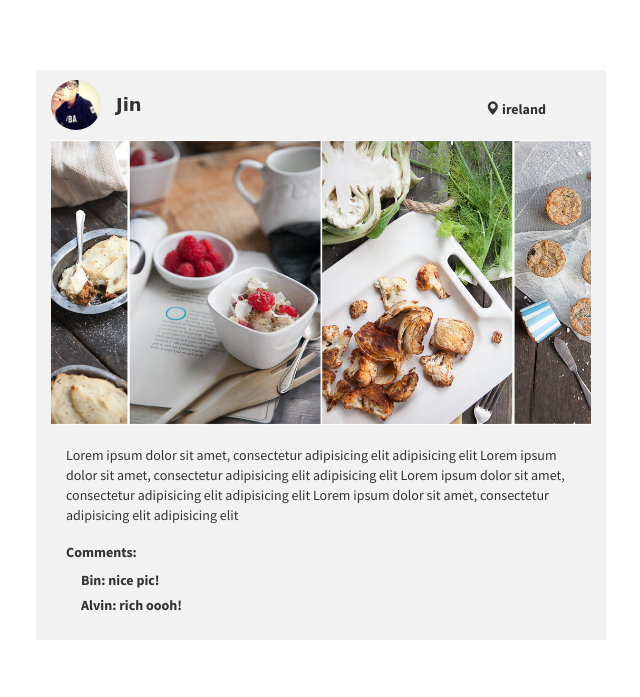
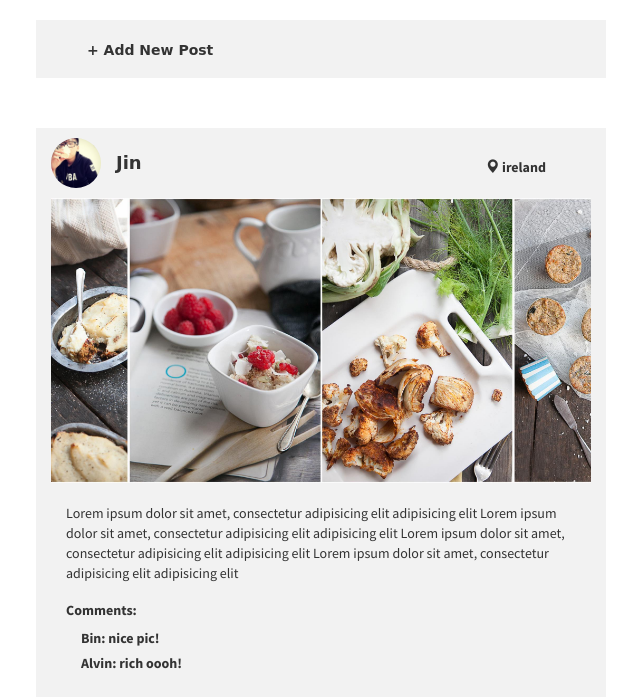
Before and after one commit to limchengbin/justeat, a PHP site: page /home.php in a window 1280 px wide. Shown: the part 51-748 px from the top of the page, without its empty margins (319-959 px from the left). Run offline with PHP 8.4, Linux system fonts and the light colour scheme.

Commit message:
profile & comment

```diff
--- a/css/home.css
+++ b/css/home.css
@@ -41,3 +41,13 @@ and open the template in the editor.
 .title{
     font-weight: bold;
 }
+
+.add-post{
+    background-color: #f2f2f2;
+}
+
+.add-post:hover{
+    background-color: red;
+    transition-duration: 0.4s;
+    color: #fff;
+}
--- a/home.php
+++ b/home.php
@@ -36,6 +36,9 @@ and open the template in the editor.
     <body>
         <?php include 'include/navbar.php' ?>
         <div class="container big-container">
+            <div class="col-md-6 col-md-offset-3 col-xs-12 add-post">
+                <h5 class="glyphicon glyphicon-plus" style="font-family: cursive; font-weight: bold; padding: 12px 36px;">&nbsp;Add New Post</h5>
+            </div>
             <div class="col-md-6 col-md-offset-3 col-xs-12 post-container">
                 <div class="row user">
                     <div class="col-md-2 col-xs-3 user-pic">
```
